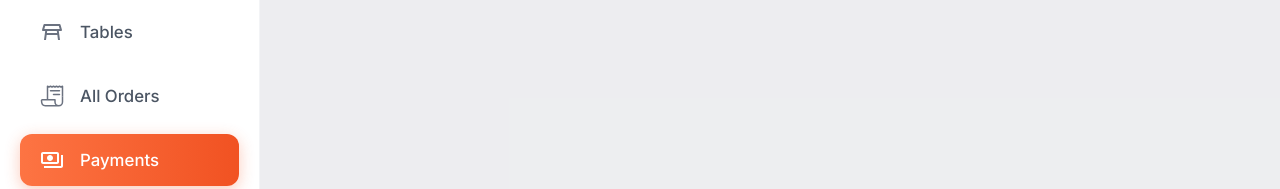
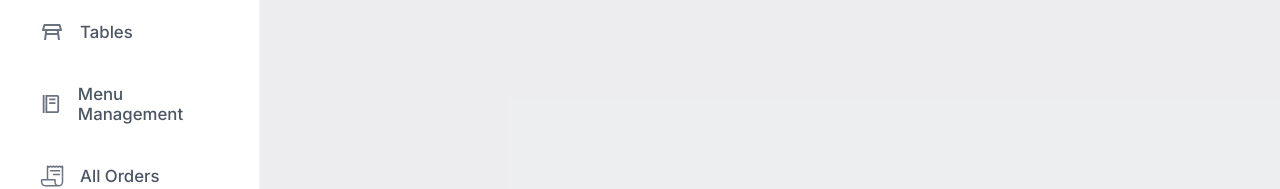
Before and after one commit to 1ndr-ITech5/BarPOS-management-system, a React app in the folder frontend/: page /payments in a window 1280 px wide. Shown: the part 157-346 px from the top of the page. Built offline with nearby package versions, Linux system fonts and the light colour scheme; no server answers; sample sign-in values are in the browser's storage; the HTML template or start-up script is replaced by a standard one.

Commit message:
feat: create a new page for menu managment

```diff
--- a/frontend/src/App.jsx
+++ b/frontend/src/App.jsx
@@ -3,6 +3,7 @@ import Login from "./pages/Login.jsx";
 import ProtectedLayout from "./layout/ProtectedLayout.jsx";
 import {Routes, Route, Navigate} from "react-router-dom";
 import MyOrders from "./pages/MyOrders.jsx";
+import MenuManagment from "./pages/MenuManagment.jsx";
 import AllOrders from "./pages/AllOrders.jsx";
 import Payments from "./pages/Payments.jsx";
 import OrderPage from "./pages/OrderPage.jsx";
@@ -31,6 +32,7 @@ const App = () => {
               </Route>
               <Route element={<ProtectedRoutes allowedRoles={"admin"}/>}>
                 <Route element={<ProtectedLayout/>}>
+                  <Route path="/menu-managment" element={<MenuManagment/>}/>
                   <Route path="/all-orders" element={<AllOrders/>}/>
                   <Route path="/payments" element={<Payments/>}/>
                 </Route>
--- a/frontend/src/layout/SideBar.jsx
+++ b/frontend/src/layout/SideBar.jsx
@@ -2,6 +2,7 @@ import { MdOutlineTableRestaurant } from "react-icons/md";
 import { IoReceiptOutline } from "react-icons/io5";
 import { MdOutlinePayments } from "react-icons/md";
 import { CgProfile } from "react-icons/cg";
+import { BiFoodMenu } from "react-icons/bi";
 import {useSelector} from "react-redux";
 import {NavLink} from "react-router-dom";
 import "../layout-style/SideBar.css";
@@ -14,12 +15,21 @@ const SideBar = () => {
         <div className="sidebar">
             <h2 className="sidebar-title">Operations</h2>
             <ul className="sidebar-menu">
-                <li className="sidebar-item"><NavLink className="sidebar-link" to="/tables"><MdOutlineTableRestaurant/> Tables</NavLink></li>
+                <li className="sidebar-item"><NavLink className="sidebar-link" to="/tables">
+                <MdOutlineTableRestaurant/> Tables</NavLink></li>
+
+                <li className="sidebar-item">{user.role === "admin" ? <NavLink className="sidebar-link" to="/menu-managment">
+                <BiFoodMenu /> Menu Management</NavLink> : null}</li>
+
                 <li className="sidebar-item">{user.role === "waiter" ? <NavLink className="sidebar-link" to="/my-orders">
-                <IoReceiptOutline /> My Orders</NavLink> : <NavLink className="sidebar-link" to="/all-orders"><IoReceiptOutline /> All Orders</NavLink>}</li>
+                <IoReceiptOutline /> My Orders</NavLink> : <NavLink className="sidebar-link" to="/all-orders">
+                <IoReceiptOutline /> All Orders</NavLink>}</li>
+
                 <li className="sidebar-item">{user.role === "admin" ? <NavLink className="sidebar-link" to="/payments">
                 <MdOutlinePayments /> Payments</NavLink> : null}</li>
-                <li className="sidebar-item"><NavLink className="sidebar-link" to="/profile"><CgProfile /> Profile</NavLink></li>
+
+                <li className="sidebar-item"><NavLink className="sidebar-link" to="/profile">
+                <CgProfile /> Profile</NavLink></li>
             </ul>
             <h4 className="sidebar-footer">Powered by <span>NDR - Crafted Solutions</span></h4>
         </div>
```
